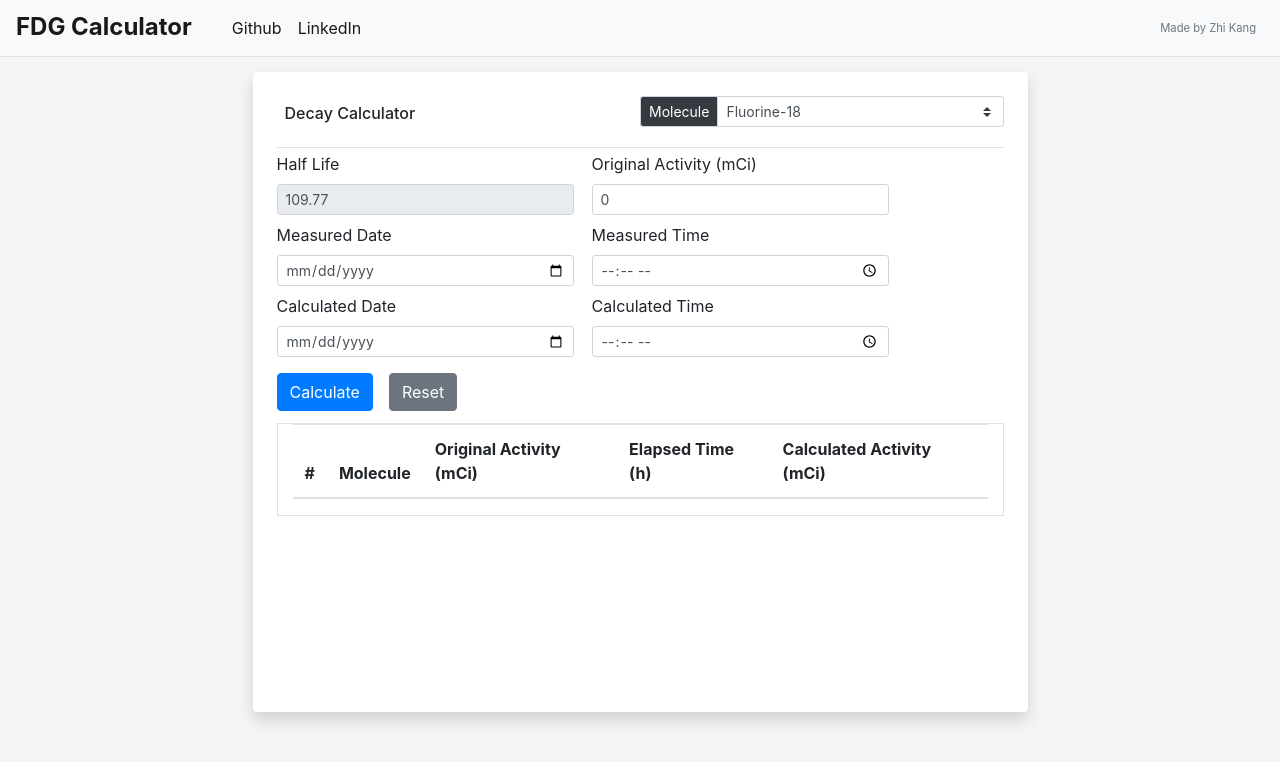
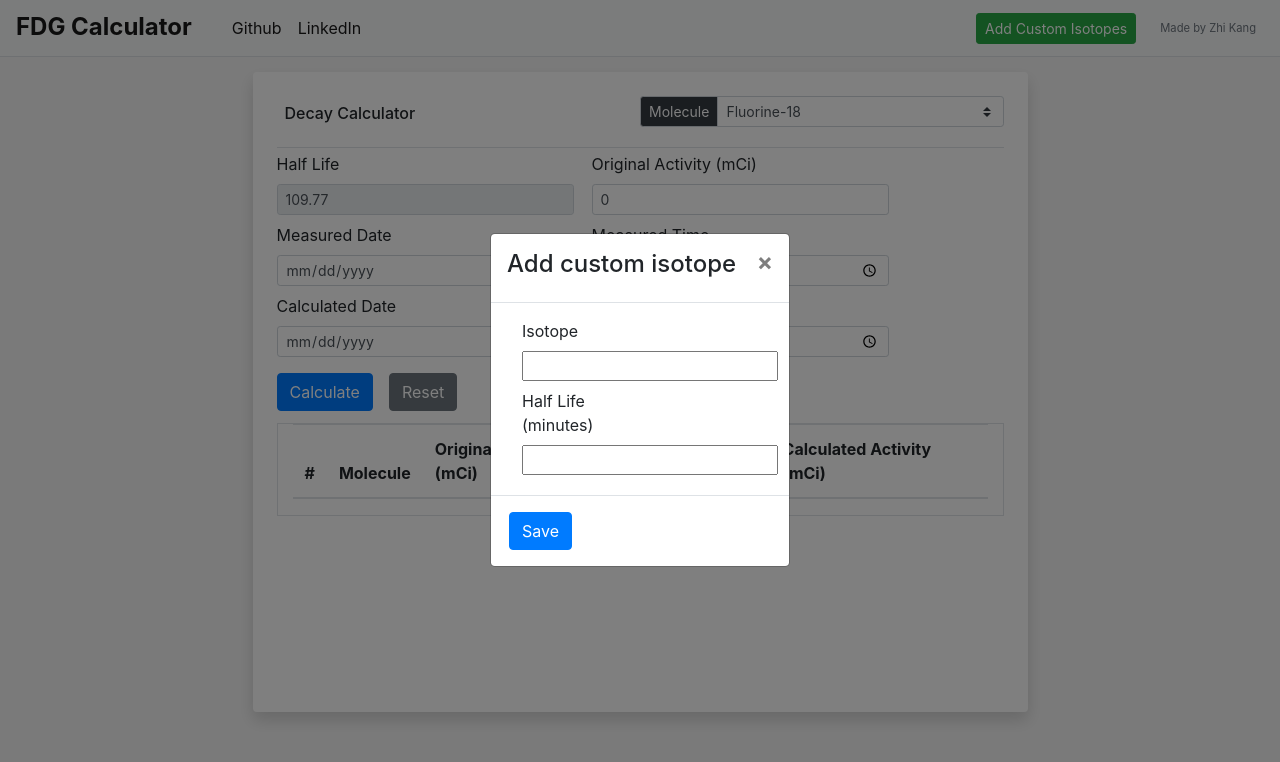
Before and after one commit to zhi-k/simpleIsotopesCalculator, a React (Create React App) app: page / in a window 1280 px wide. Shown: the top 762 px of the page. Built offline with nearby package versions, Linux system fonts and the light colour scheme; the HTML template or start-up script is replaced by a standard one.

Commit message:
Added react bootstrap for modal handling and now user can add their custom isotopes

```diff
--- a/package.json
+++ b/package.json
@@ -9,6 +9,7 @@
     "bootstrap": "^4.4.1",
     "moment": "^2.25.3",
     "react": "^16.13.1",
+    "react-bootstrap": "^1.0.1",
     "react-dom": "^16.13.1",
     "react-scripts": "3.4.1"
   },
--- a/src/components/Calculator.js
+++ b/src/components/Calculator.js
@@ -78,7 +78,7 @@ export default function Calculator() {
       <form className="form-group w-100 pt-1 mb-1" onSubmit={handleForm}>
         <div className="form-row">
           <div className="mb-2 mr-sm-2 col-md-5">
-            <label htmlFor="half-life">Half Life</label>
+            <label htmlFor="halfLife">Half Life</label>
             <input
               type="text"
               value={halfLife}
@@ -101,7 +101,7 @@ export default function Calculator() {
         </div>
         <div className="form-row">
           <div className="mb-2 mr-sm-2 col-md-5">
-            <label htmlFor="start-date">Measured Date</label>
+            <label htmlFor="startDate">Measured Date</label>
             <input
               type="date"
               name="startDate"
@@ -111,7 +111,7 @@ export default function Calculator() {
             />
           </div>
           <div className="mb-2 mr-sm-2 col-md-5">
-            <label htmlFor="start-time">Measured Time</label>
+            <label htmlFor="startTime">Measured Time</label>
             <input
               type="time"
               name="startTime"
@@ -123,7 +123,7 @@ export default function Calculator() {
         </div>
         <div className="form-row">
           <div className="mb-2 mr-sm-2 col-md-5">
-            <label htmlFor="end-date">Calculated Date</label>
+            <label htmlFor="endDate">Calculated Date</label>
             <input
               type="date"
               name="endDate"
--- a/src/components/Heading.js
+++ b/src/components/Heading.js
@@ -1,4 +1,5 @@
 import React from "react";
+import OptionsButton from "./OptionsButton";
 
 export default function Heading() {
   return (
@@ -30,6 +31,7 @@ export default function Heading() {
               </a>
             </li>
           </ul>
+          <OptionsButton />
           <div className="my-2 my-lg-0 mr-3 text-muted" id="copyright">
             Made by Zhi Kang
           </div>
--- /dev/null
+++ b/src/components/OptionsButton.js
@@ -0,0 +1,89 @@
+import React, { useState } from "react";
+import { Modal } from "react-bootstrap";
+import { useStateValues } from "../context/Store";
+
+function CenteredModal(props) {
+  const [state, dispatch] = useStateValues();
+
+  const [input, setInput] = useState(() => ({
+    isotope: "",
+    halfLife: "",
+  }));
+
+  function handleChange(e) {
+    e.preventDefault();
+    setInput({
+      ...input,
+      [e.target.name]: e.target.value,
+    });
+  }
+
+  function handleSubmit(e) {
+    e.preventDefault();
+
+    if (!input.isotope || !input.halfLife) {
+      alert(`Please fill in both fields`);
+      return;
+    }
+
+    dispatch({
+      type: "ADD_OPTION",
+      payload: {
+        optionName: input.isotope.toString(),
+        optionHalf: Number(input.halfLife),
+      },
+    });
+
+    setInput({
+      isotopes: "",
+      halfLife: "",
+    });
+
+    props.onHide();
+  }
+
+  return (
+    <Modal {...props} size="sm" centered>
+      <Modal.Header closeButton>
+        <Modal.Title className="d-flex text-align-center">
+          <div className="h4">Add custom isotope</div>
+        </Modal.Title>
+      </Modal.Header>
+      <Modal.Body id="modalBody">
+        <form className="form-group w-100 pt-1 mb-1 w-auto" onSubmit={handleSubmit}>
+          <div className="mb-2 mr-sm-2 col-md-5">
+            <label htmlFor="isotope" className="ml-1">
+              Isotope
+            </label>
+            <input type="text" name="isotope" className="ml-1" onChange={handleChange} />
+          </div>
+          <div className="mb-2 mr-sm-2 col-md-5 w-auto">
+            <label htmlFor="halfLife" className="ml-1">
+              Half Life (minutes)
+            </label>
+            <input type="text" name="halfLife" className="ml-1" onChange={handleChange} />
+          </div>
+          <button hidden type="submit"></button>
+        </form>
+      </Modal.Body>
+      <Modal.Footer id="modalFooter">
+        <button type="submit" onClick={handleSubmit} className="btn btn-primary btn">
+          Save
+        </button>
+      </Modal.Footer>
+    </Modal>
+  );
+}
+
+export default function OptionsButton() {
+  const [modalShow, setModalShow] = useState(true);
+
+  return (
+    <>
+      <button className="btn btn-success mx-4 btn-sm" onClick={() => setModalShow(true)}>
+        Add Custom Isotopes
+      </button>
+      <CenteredModal show={modalShow} onHide={() => setModalShow(false)} />
+    </>
+  );
+}
--- a/src/index.css
+++ b/src/index.css
@@ -36,6 +36,16 @@ body {
   font-size: 0.7rem;
 }
 
+#modalBody {
+  padding: 0.75rem;
+  min-width: 100%;
+}
+
+#modalFooter {
+  justify-content: flex-start;
+  padding-left: 0.875rem;
+}
+
 @media (max-width: 992px) {
   #calc {
     margin-top: 200px !important;
```
Also changed, not shown: 1 other file (tests, documents, lock files or other folders).
